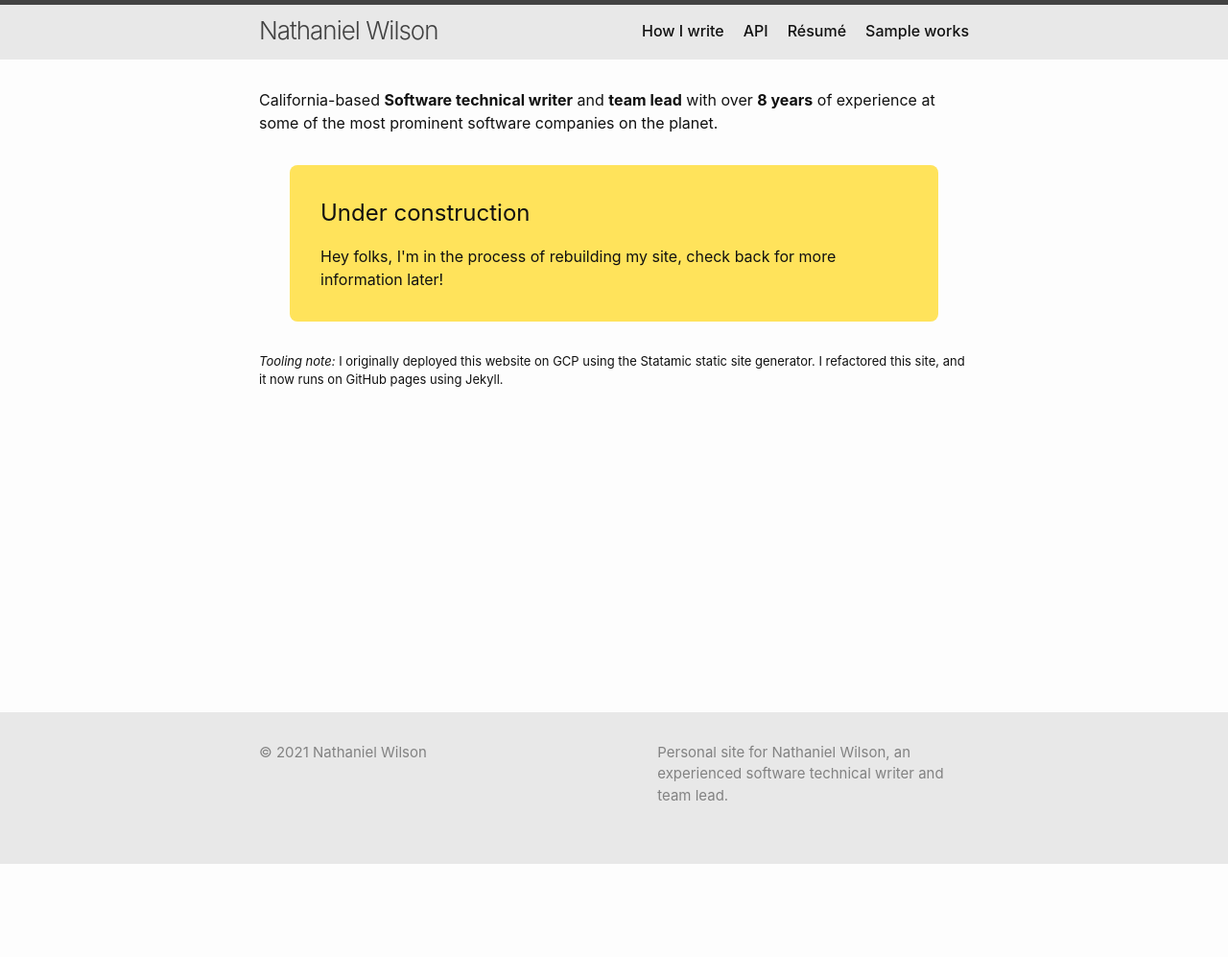
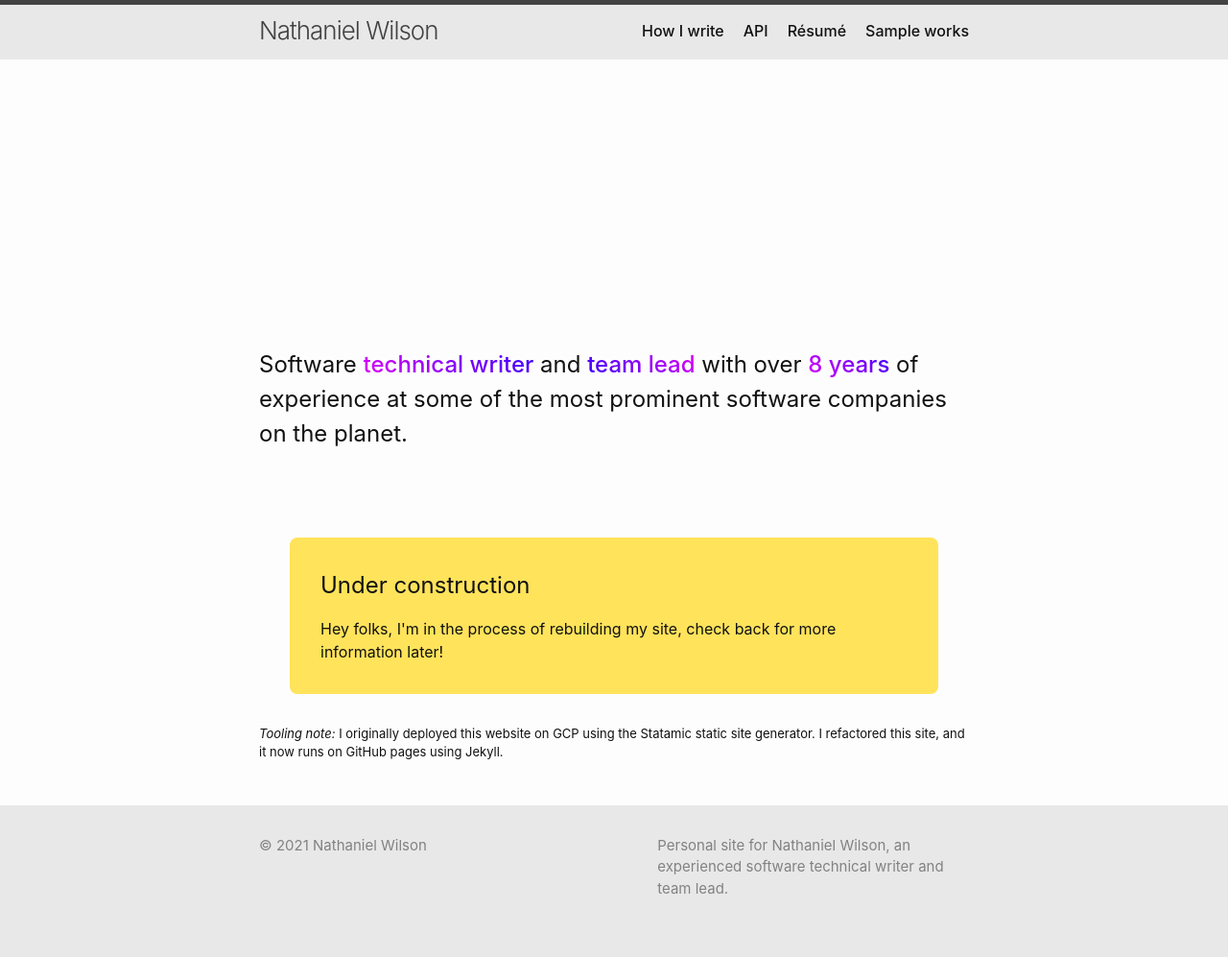
Before and after one commit to nwilson512/nwilson512.github.io, a Jekyll site: the page built from index.md, in a window 1280 px wide. Shown: the whole page at 96% size. Built offline with Jekyll 4.4.1, drawn with Linux system fonts in a browser that asks for light colours; before the commit the page ends 900 px from its top, so only the background shows below that.

Commit message:
rework homepage a bit

```diff
--- a/index.md
+++ b/index.md
@@ -5,7 +5,7 @@
 layout: home
 ---
 
-California-based **Software technical writer** and **team lead** with over **8 years** of experience at some of the most prominent software companies on the planet.
+<h2 class="landingPage">Software <span class="lookAtMe">technical writer</span> and <span class="andMe">team lead</span> with over <span class="lookAtMe">8 years</span> of experience at some of the most prominent software companies on the planet.</h2>
 
 
 <div class="note">
```
